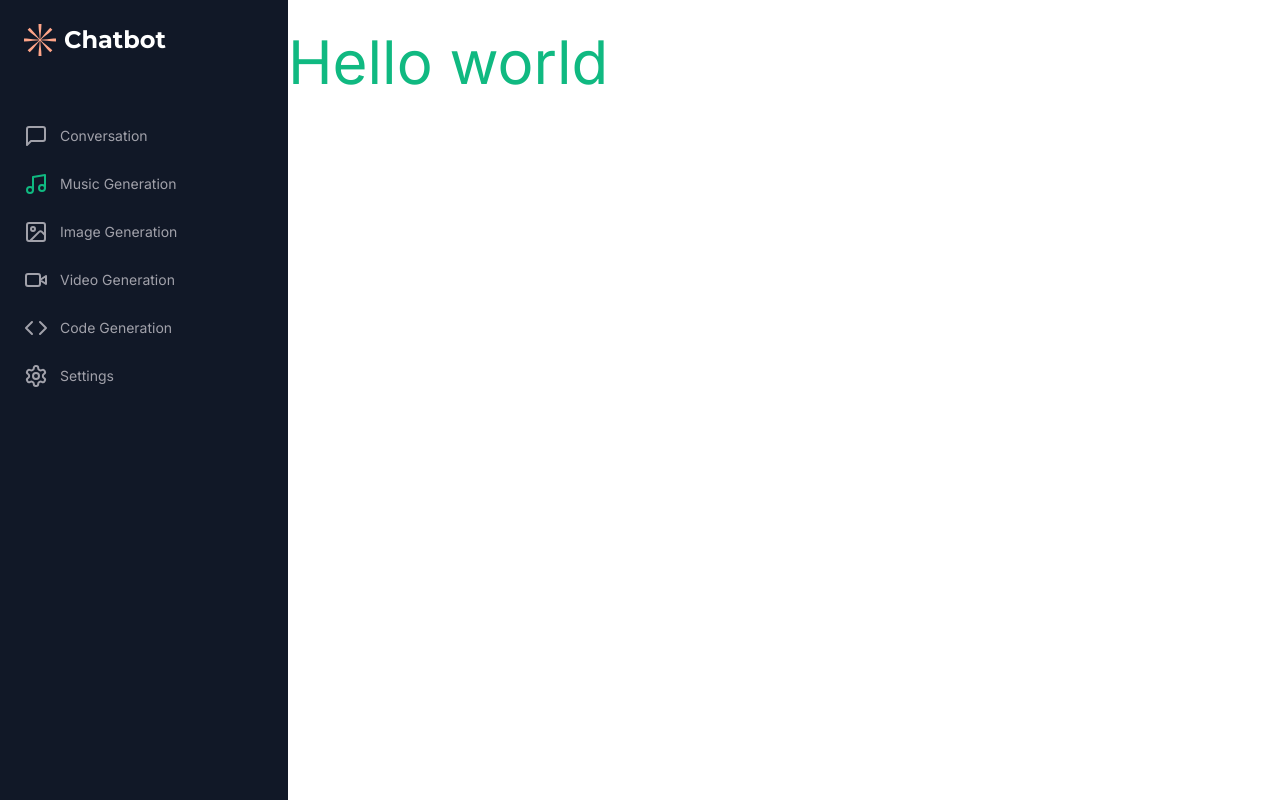
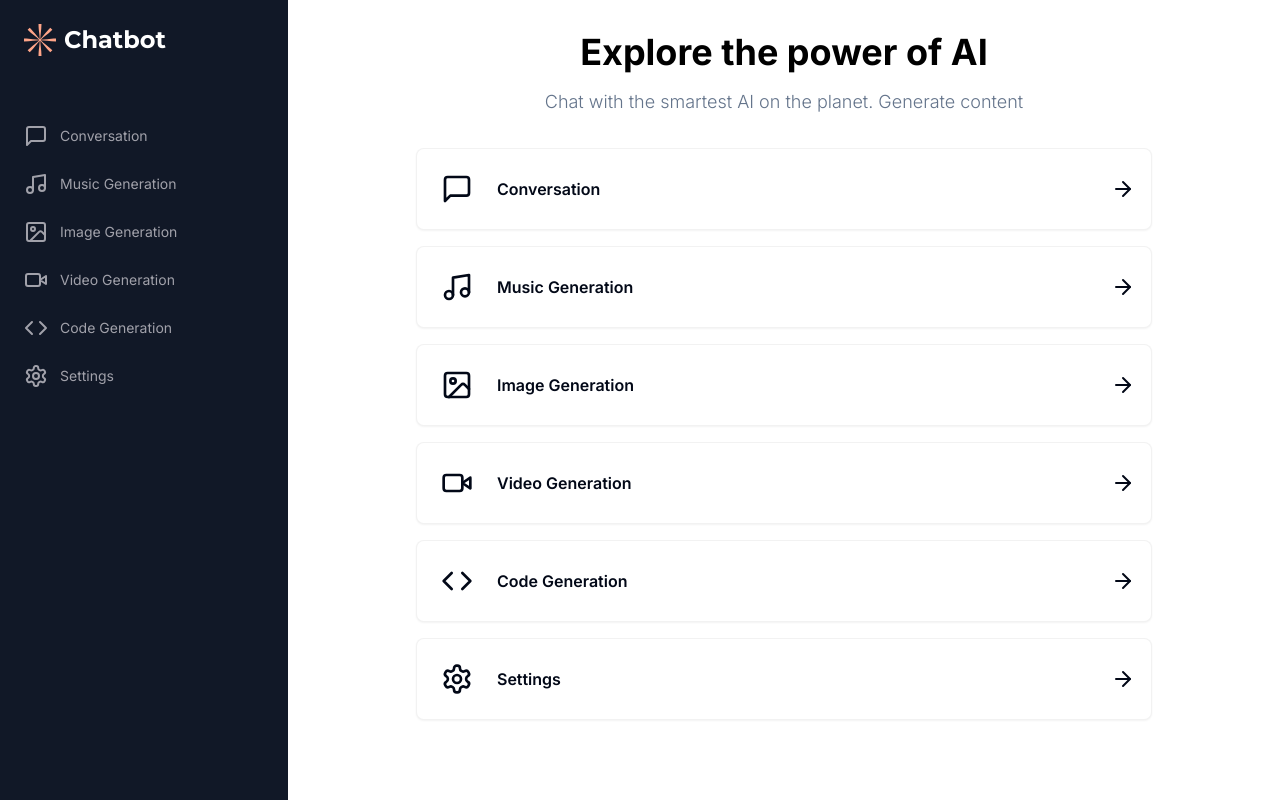
Before and after one commit to abudusamad/saas-ai-chat-app, a Next.js app: page /dashboard in a window 1280 px wide. Built offline with nearby package versions, Linux system fonts and the light colour scheme.

Commit message:
making the dashboard for the page

```diff
--- a/app/(dashboard)/(routes)/dashboard/page.tsx
+++ b/app/(dashboard)/(routes)/dashboard/page.tsx
@@ -1,3 +1,39 @@
+"use client";
+
+import { Card } from "@/components/ui/card";
+import { tools } from "@/config/constant";
+import { cn } from "@/lib/utils";
+import { ArrowRight } from "lucide-react";
+import { useRouter } from "next/navigation";
 export default function Home() {
-	return <div className="text-6xl text-emerald-500">Hello world</div>;
+	const router = useRouter();
+	return (
+		<div>
+			<div className="mb-8 space-y-4">
+				<h2 className="text-2xl md:text-4xl font-bold text-center">
+					Explore the power of AI
+				</h2>
+				<p className="text-muted-foreground font-light text-sm md:text-lg text-center">
+					Chat with the smartest AI on the planet. Generate content
+				</p>
+			</div>
+			<div className="px-4 md:px-20 lg:px-32 space-y-4">
+				{tools.map((tool) => (
+					<Card
+						onClick={() => router.push(tool.href)}
+						key={tool.href}
+						className="flex items-center justify-between p-4 border-black/5 hover:shadow-md transition cursor-pointer"
+					>
+						<div className="flex items-center gap-x-4">
+							<div className={cn("p-2 w-fit rounded-md", tool.bgColor)}>
+								<tool.icon className={cn("w-8 h-8", tool.color)} />
+							</div>
+							<div className="font-semibold">{tool.label}</div>
+						</div>
+						<ArrowRight className="w-6 h-6" />
+					</Card>
+				))}
+			</div>
+		</div>
+	);
 }
```
